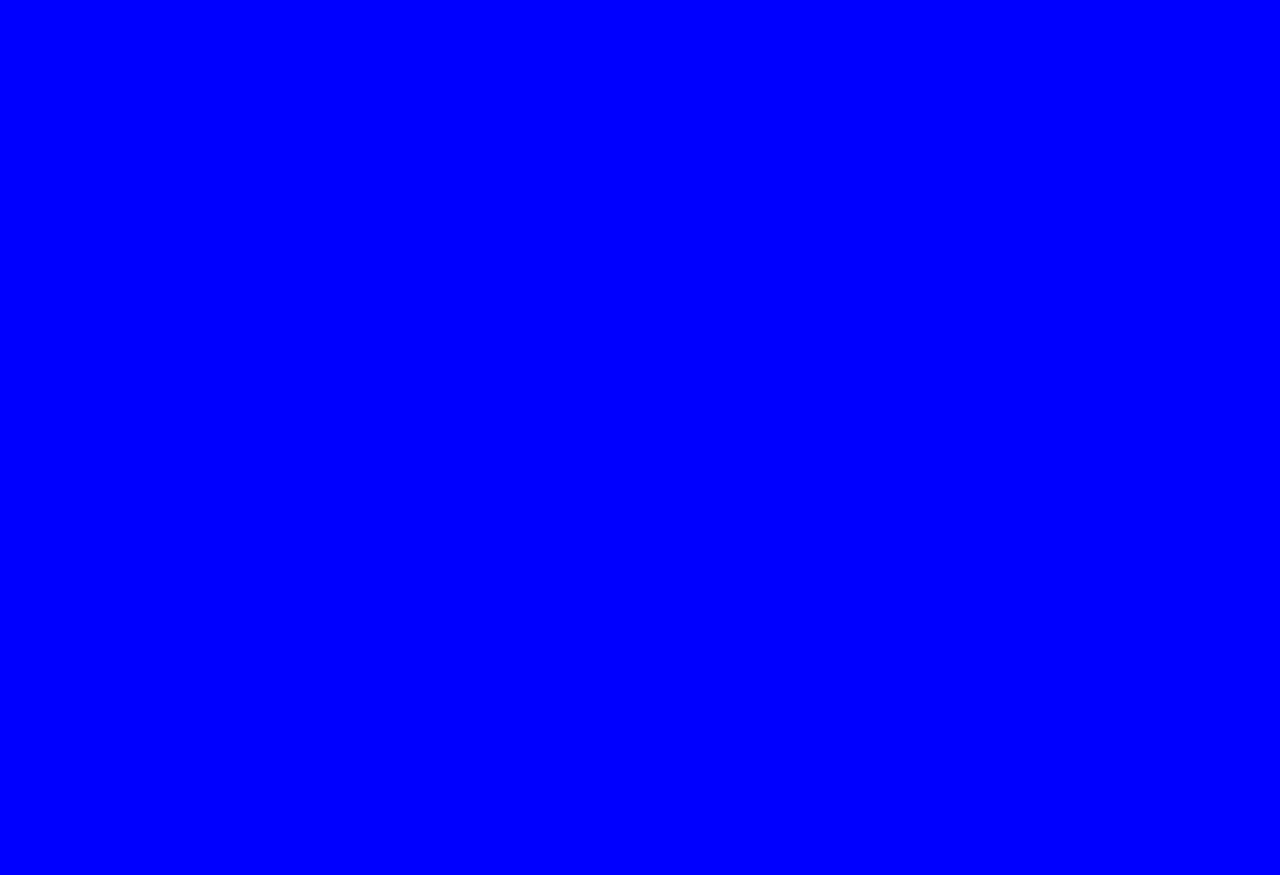
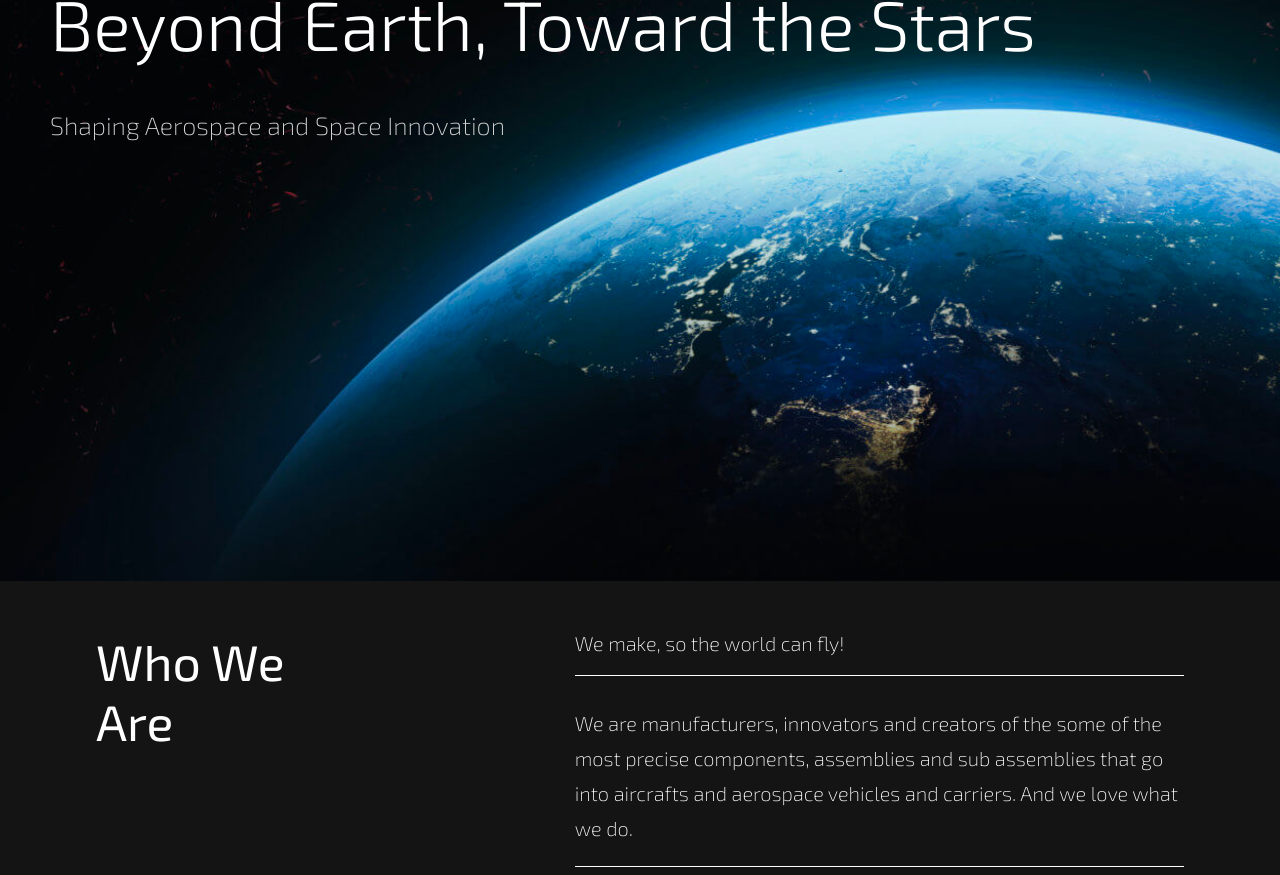
Before and after one commit to codewithmurali/REPL-Engineering-site, a React (Create React App) app: page / in a window 1280 px wide. Shown: the part 219-1094 px from the top of the page. Before the commit the page ends 1000 px from the top, so only its background shows below. Built offline with nearby package versions, Linux system fonts and the light colour scheme.

Commit message:
who we are

```diff
--- a/package.json
+++ b/package.json
@@ -8,6 +8,7 @@
     "@testing-library/user-event": "^13.5.0",
     "react": "^18.2.0",
     "react-dom": "^18.2.0",
+    "react-router-dom": "^6.17.0",
     "react-scripts": "5.0.1",
     "web-vitals": "^2.1.4"
   },
--- a/src/App.js
+++ b/src/App.js
@@ -1,9 +1,14 @@
+import { Route, Routes } from "react-router-dom";
 import { Navbar } from "./components/navbar";
+import { Home } from "./pages/home.page";
 
 function App() {
   return (
    <>
     <Navbar/>
+    <Routes>
+      <Route path="/" element={<Home/>}/>
+    </Routes>
    </>
   );
 }
--- a/src/components/navbar/desktop/index.jsx
+++ b/src/components/navbar/desktop/index.jsx
@@ -4,10 +4,10 @@ import styles from "./style.module.css";
 import Logo from "../images/Logo.svg";
 
 export const DesktopNavBar = () => {
-  const [navSize, setnavSize] = useState("10rem");
+  const [navSize, setnavSize] = useState("");
   const [navColor, setnavColor] = useState("transparent");
   const listenScrollEvent = () => {
-    window.scrollY > 10 ? setnavColor("#252734") : setnavColor("transparent");
+    window.scrollY > 10 ? setnavColor("#07080f") : setnavColor("transparent");
     window.scrollY > 10 ? setnavSize("110px") : setnavSize("90px");
   };
   useEffect(() => {
--- a/src/components/navbar/desktop/style.module.css
+++ b/src/components/navbar/desktop/style.module.css
@@ -1,8 +1,4 @@
 @import url("https://fonts.googleapis.com/css2?family=Prompt:wght@100;200&display=swap");
-body {
-  height: 1000px;
-  background-color: blue;
-}
 .container {
   height: 100px;
   background: black;
@@ -14,6 +10,7 @@ body {
   top: 0;
   right: 0;
   left: 0;
+  z-index: 10;
 }
 .logo {
 }
@@ -33,6 +30,7 @@ body {
   letter-spacing: 2px;
   padding: 6px 14px;
   cursor: pointer;
+  z-index: 100;
 }
 .lastMenuItem {
   background-color: white;
--- a/src/components/navbar/mobile/style.module.css
+++ b/src/components/navbar/mobile/style.module.css
@@ -1,13 +1,15 @@
-
-
-
-@media (max-width:957px) {
 .container {
   width: 100vh;
   height: 100vh;
   background-color: darkblue;
+  z-index: 10;
 }
 .logoTopMenu {
   display: flex;
 }
+
+@media (min-width: 957px) {
+  .container {
+    display: none;
   }
+}
--- /dev/null
+++ b/src/pages/home.page/home.module.css
@@ -0,0 +1,65 @@
+@import url("https://fonts.googleapis.com/css2?family=Baloo+2&family=Exo+2:wght@100;200;300;400;500;600;700;800;900&display=swap");
+
+.homeBannerContainer {
+  width: 100%;
+  height: 100vh;
+  font-family: "Exo 2", sans-serif;
+  color: white;
+}
+
+.HomebannerTitleContainer {
+  position: absolute;
+  top: 25%;
+}
+
+.HomebannerTitleContainer .title1 {
+  font-size: 70px;
+  margin-left: 50px;
+  font-weight: 300;
+}
+
+.HomebannerTitleContainer .title2 {
+  margin-top: 45px;
+  margin-left: 50px;
+  font-size: 25px;
+  color: #d7d7d7;
+  font-weight: 200;
+}
+
+.whoWeAreContainer {
+  display: flex;
+  justify-content: center;
+  background-color: #141414;
+}
+
+.whoWeAreSubContainer {
+  width: 85%;
+  display: flex;
+  gap: 20%;
+  font-family: "Exo 2", sans-serif;
+  padding: 50px 0;
+}
+
+.whoWeAreSubContainer .title {
+  width: 30%;
+  display: flex;
+  justify-content: flex-end;
+  color: white;
+  font-size: 50px;
+}
+.whoWeAreSubContainer .contentContainer {
+  width: 70%;
+  font-size: 20px;
+  font-weight: 200;
+  color: white;
+}
+.whoWeAreSubContainer .content1 {
+  border-bottom: 1px solid white;
+  padding-bottom: 20px;
+  margin-bottom: 30px;
+}
+.whoWeAreSubContainer .content2 {
+  border-bottom: 1px solid white;
+  padding-bottom: 20px;
+  line-height: 35px;
+}
--- /dev/null
+++ b/src/pages/home.page/index.jsx
@@ -0,0 +1,45 @@
+import React from "react";
+
+import styles from "./home.module.css";
+
+import HomeBgBanner from "./images/HomeBgBanner.svg";
+
+export const Home = () => {
+  return (
+    <>
+      {/* ------home-banner----- */}
+      <div
+        className={styles.homeBannerContainer}
+        style={{
+          backgroundImage: `url(${HomeBgBanner})`,
+          backgroundSize: "cover",
+        }}
+      >
+        <div className={styles.HomebannerTitleContainer}>
+          <div className={styles.title1}>Beyond Earth, Toward the Stars</div>
+          <div className={styles.title2}>
+            Shaping Aerospace and Space Innovation
+          </div>
+        </div>
+      </div>
+
+      {/* ------who-we-are------ */}
+      <div className={styles.whoWeAreContainer}>
+        <div className={styles.whoWeAreSubContainer}>
+          <div className={styles.title}>Who We Are</div>
+          <div className={styles.contentContainer}>
+            <div className={styles.content1}>
+              We make, so the world can fly!
+            </div>
+            <div className={styles.content2}>
+              We are manufacturers, innovators and creators of the some of the
+              most precise components, assemblies and sub assemblies that go
+              into aircrafts and aerospace vehicles and carriers. And we love
+              what we do.
+            </div>
+          </div>
+        </div>
+      </div>
+    </>
+  );
+};
```
Also changed, not shown: src/index.js (+6 -2 lines), src/components/navbar/navbar.module.css (added), src/components/navbar/style.module.css (deleted), src/pages/home.page/images/HomeBgBanner.svg (added), 1 other file (tests, documents, lock files or other folders). Lines whose indentation alone changed are shown as unchanged.
